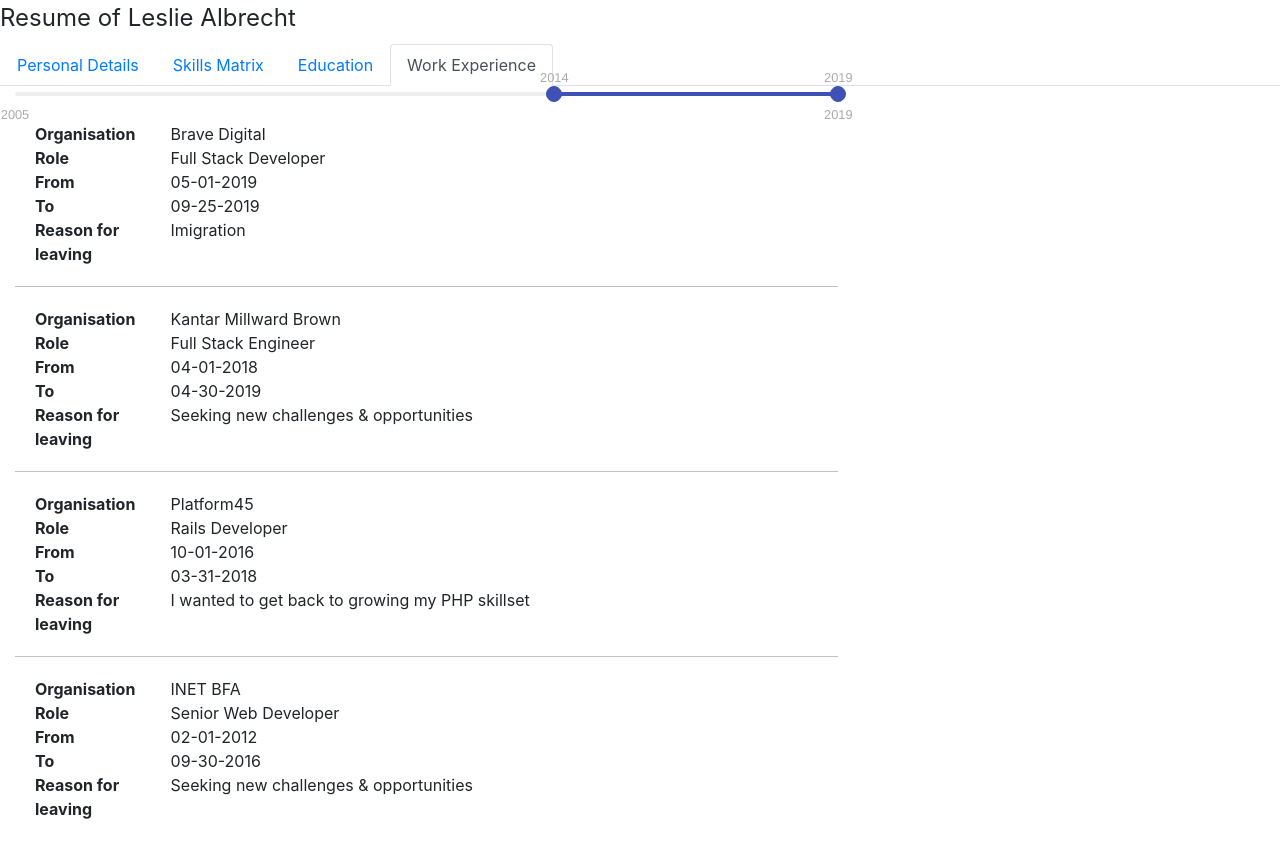
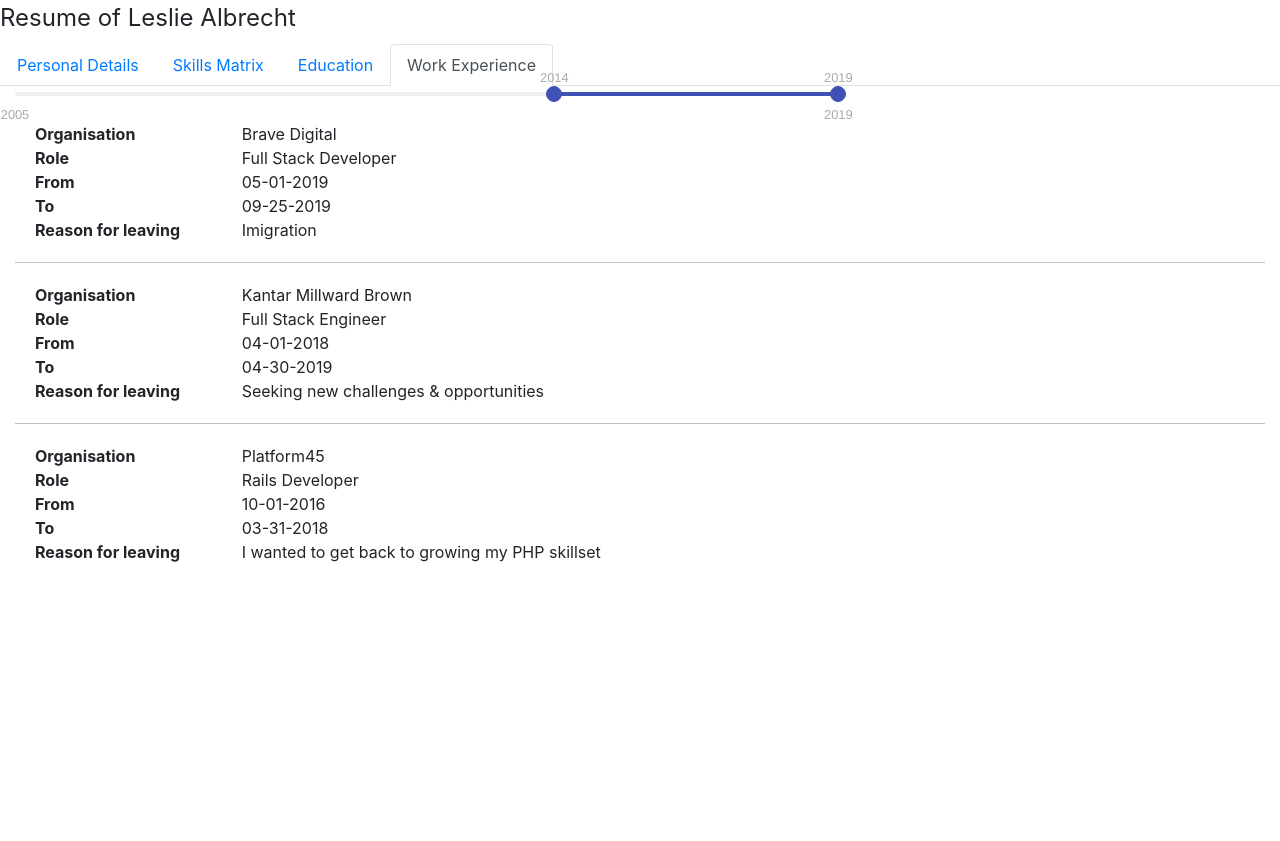
Before and after one commit to rooirampokker/resume-builder, a React (Create React App) app: page / in a window 1280 px wide. Both pictures are taken after a click on the tab "Work Experience". After the commit the page ends 800 px from the top, so only its background shows below. Built offline with nearby package versions, Linux system fonts and the light colour scheme.

Commit message:
some more minor refactoring and cleanup

```diff
--- a/src/containers/WorkExperience.jsx
+++ b/src/containers/WorkExperience.jsx
@@ -52,15 +52,15 @@
 *
 */
     checkEmployers(value) {
-       let startDate = new Date(value.min).getFullYear();
-       let endDate   = new Date(value.max).getFullYear();
+       let rangeStart = new Date(value.min).getFullYear();
+       let rangeEnd   = new Date(value.max).getFullYear();
 
        return (Object.keys(this.details).map((item, index) => {
-           let fromDate = new Date(this.details[index].From).getFullYear();
-           let toDate   = new Date(this.details[index].To).getFullYear();
-           if ((fromDate >= startDate && fromDate <= endDate) ||
-             (startDate >= fromDate && endDate <= toDate) ||
-             (toDate >= startDate && fromDate <= startDate)) { //caters for overlap when you started at a new company outside the selected range, but left for another company inside said range
+           let employmentStart = new Date(this.details[index].From).getFullYear();
+           let employmentEnd   = new Date(this.details[index].To).getFullYear();
+           if ((employmentStart >= rangeStart && employmentStart <= rangeEnd) ||
+             (rangeStart >= employmentStart && rangeEnd <= employmentEnd) ||
+             (employmentStart >= rangeStart && employmentStart <= rangeStart)) { //caters for overlap when you started at a new company outside the selected range, but left for another company inside said range
                return (
                    <div className={"activeEmployer"}
                         key={"employer"+index}>
@@ -70,7 +70,9 @@
            } else return false;
         }));
     }
-
+/*
+*
+*/
     getActiveEmployer(employer) {
         return Object.keys(employer).map((label, val) => {
             if (!Array.isArray(employer[label])) {
@@ -112,9 +114,11 @@
 */
     generateTimeline() {
         return (
-            <div className= "row"
-                 id       = {this.componentName+"RowTimeline"}>
-                <div className='textLabel col-8 label'>
+            <Row
+                id = {this.componentName+"RowTimeline"}>
+                <Col
+                    md={8}
+                    className='textLabel label'>
                     <InputRange
                         draggableTrack
                         step    ={31536000*1000}
@@ -124,8 +128,8 @@
                         onChange={value => this.validateRange(value)}
                         //onChangeComplete={value => this.showSectionInRange(value)}
                         formatLabel={value => new Date(value).toLocaleDateString("en-US", {year: 'numeric'})}/>
-                </div>
-            </div>
+                </Col>
+            </Row>
         );
     }
 /*
@@ -135,12 +139,7 @@
         return (
             <div className="container-fluid">
                 {this.generateTimeline()}
-                    <div className= "row"
-                         id       = {this.componentName+"RowTimeline"}>
-                        <div className='textLabel col-8 label'>
-                            {this.checkEmployers(this.state.value)}
-                        </div>
-                    </div>
+                {this.checkEmployers(this.state.value)}
             </div>
         );
     }
```
